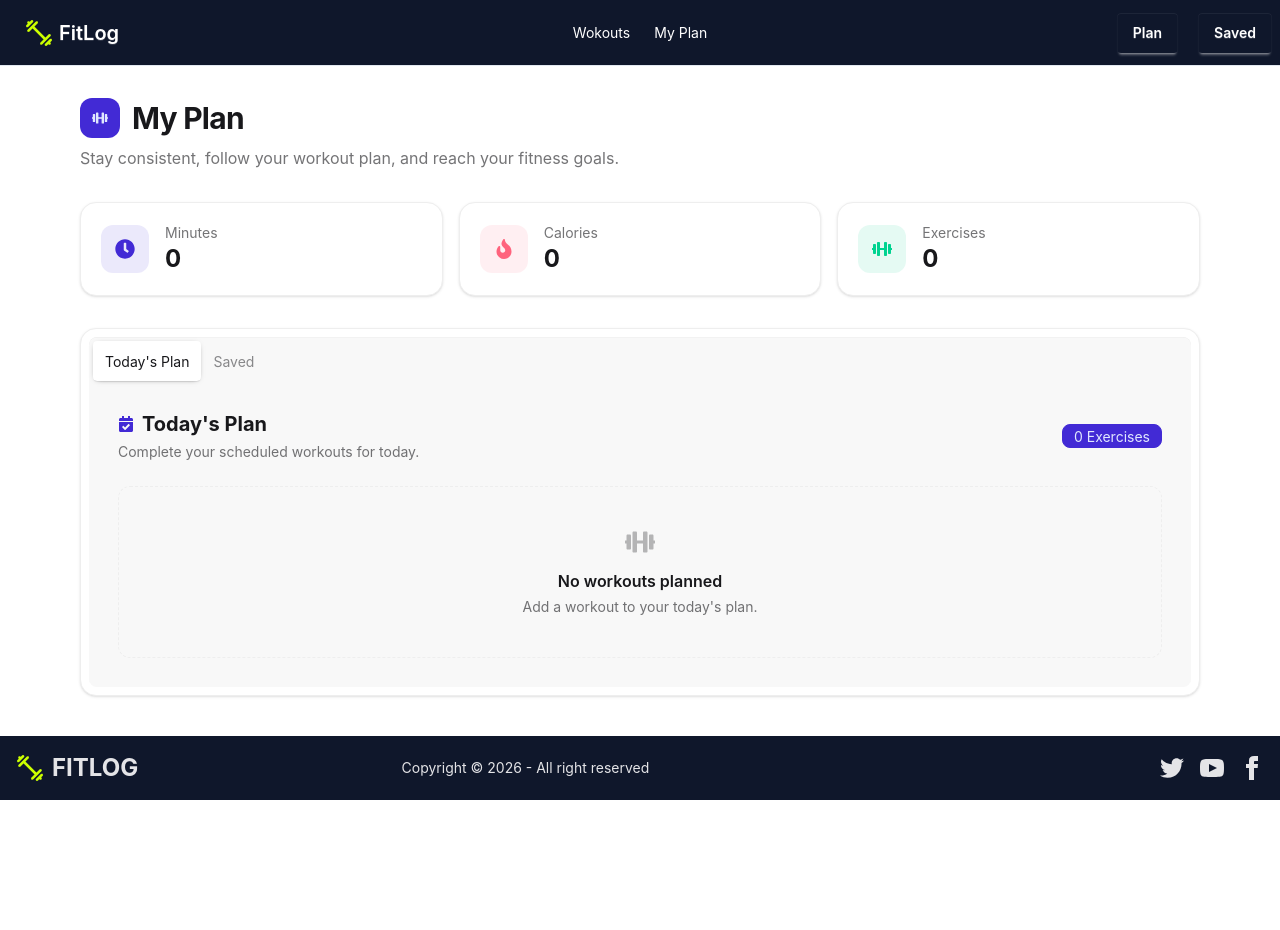
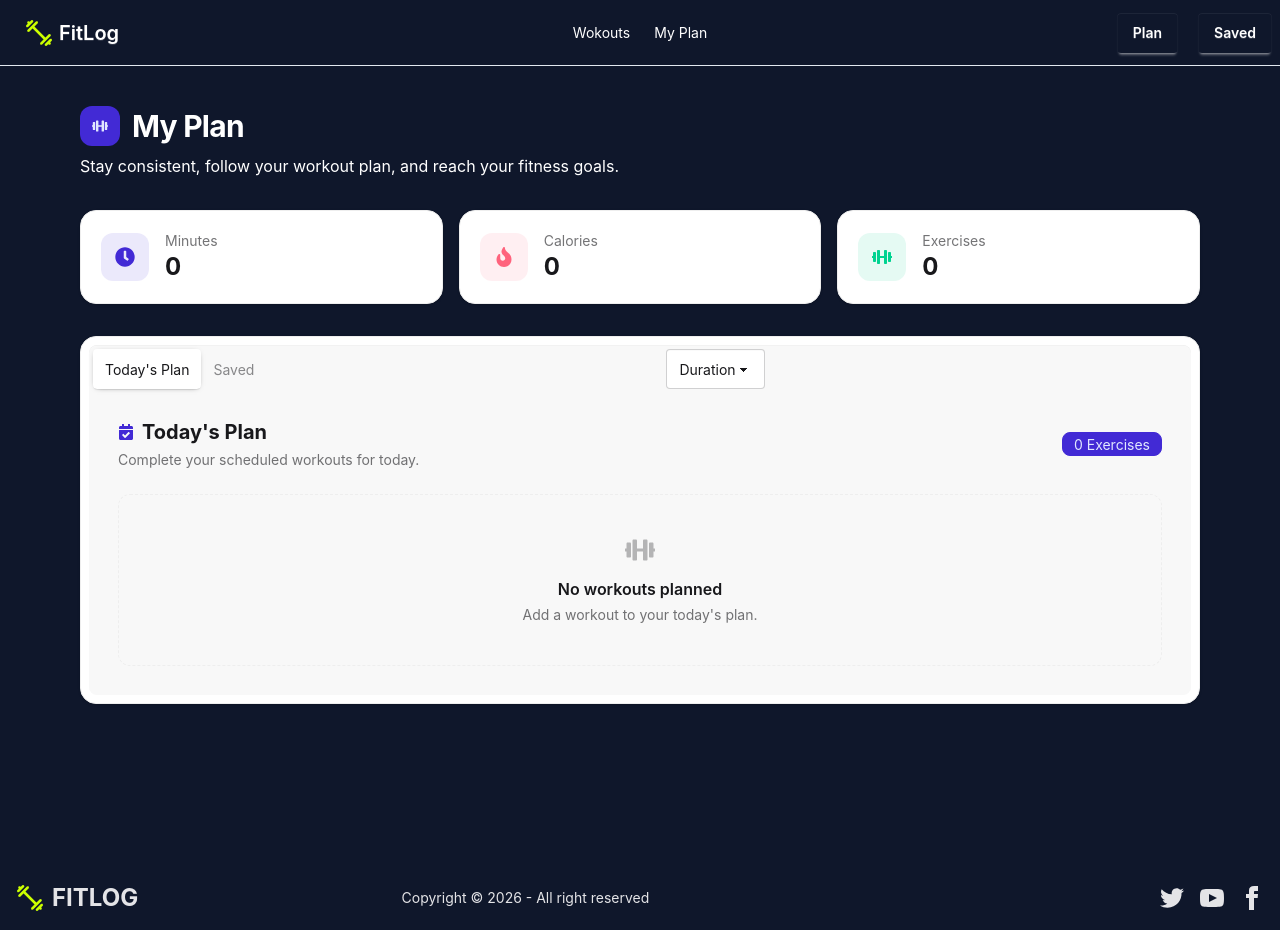
Before and after one commit to mahbub810515/a06-Fit-Log, a Next.js app: page /my-plan in a window 1280 px wide. Before the commit the page ends 800 px from the top, so only its background shows below. Built offline with nearby package versions, Linux system fonts and the light colour scheme.

Commit message:
sortBy function added to my-plan component

```diff
--- /dev/null
+++ b/src/app/loading.tsx
@@ -0,0 +1,9 @@
+
+
+const GlobalLoading = () => {
+  return (
+    <div>Loading.....</div>
+  )
+}
+
+export default GlobalLoading
--- a/src/app/my-plan/page.tsx
+++ b/src/app/my-plan/page.tsx
@@ -10,8 +10,24 @@ const MyPlan = () => {
   const context = useWorkout();
   const { todayPlan, savedWorkouts, } = context;
   const [activeTab, setActiveTab] = useState<"today" | "saved">("today");
+  const [sortBy, setSortBy] = useState<"duration" | "calories" | "rating">("duration");
+
+  const sortedWorkouts = (workouts: WorkoutType[]) => {
+    switch (sortBy) {
+      case "duration":
+        return workouts.sort((a, b) => b.duration - a.duration);
+      case "calories":
+        return workouts.sort((a, b) => b.caloriesBurned - a.caloriesBurned);
+      case "rating":
+        return workouts.sort((a, b) => b.rating - a.rating);
+      default:
+        return workouts;
+    }
+  };
+
   return (
-    <div className="container mx-auto max-w-6xl px-4 py-8">
+    <div className="bg-slate-900  min-h-screen py-10">
+      <div className="container mx-auto max-w-6xl px-4">
 
         {/* Header */}
         <div className="mb-8">
@@ -20,12 +36,12 @@ const MyPlan = () => {
               <FaDumbbell />
             </div>
 
-          <h1 className="text-3xl font-bold tracking-tight">
+            <h1 className="text-3xl text-white font-bold tracking-tight">
               My Plan
             </h1>
           </div>
 
-        <p className="text-base-content/60">
+          <p className="text-white">
             Stay consistent, follow your workout plan, and reach your fitness
             goals.
           </p>
@@ -45,7 +61,7 @@ const MyPlan = () => {
                 Minutes
               </p>
               <h2 className="text-2xl font-bold">
-              {activeTab === "today" ? todayPlan.reduce((total:number, workout:WorkoutType) => total + workout.duration, 0) : savedWorkouts.reduce((total:number, workout:WorkoutType) => total + workout.duration, 0)}
+                {activeTab === "today" ? todayPlan.reduce((total: number, workout: WorkoutType) => total + workout.duration, 0) : savedWorkouts.reduce((total: number, workout: WorkoutType) => total + workout.duration, 0)}
               </h2>
             </div>
           </div>
@@ -61,7 +77,7 @@ const MyPlan = () => {
                 Calories
               </p>
               <h2 className="text-2xl font-bold">
-              {activeTab === "today" ? todayPlan.reduce((total:number, workout:WorkoutType) => total + workout.caloriesBurned, 0) : savedWorkouts.reduce((total:number, workout:WorkoutType) => total + workout.caloriesBurned, 0)}
+                {activeTab === "today" ? todayPlan.reduce((total: number, workout: WorkoutType) => total + workout.caloriesBurned, 0) : savedWorkouts.reduce((total: number, workout: WorkoutType) => total + workout.caloriesBurned, 0)}
               </h2>
             </div>
           </div>
@@ -124,7 +140,7 @@ const MyPlan = () => {
               {/* Workout List */}
               {todayPlan.length > 0 || savedWorkouts.length > 0 ? (
                 <div className="space-y-4">
-                {todayPlan.map((workout) => (
+                  {sortedWorkouts(activeTab === "today" ? todayPlan : savedWorkouts).map((workout) => (
                     <WorkoutListCard
                       key={workout.id}
                       workout={workout}
@@ -174,7 +190,7 @@ const MyPlan = () => {
 
               {savedWorkouts.length > 0 ? (
                 <div className="space-y-4">
-                {savedWorkouts.map((workout) => (
+                  {sortedWorkouts(savedWorkouts).map((workout) => (
                     <WorkoutListCard
                       key={workout.id}
                       workout={workout}
@@ -194,14 +210,24 @@ const MyPlan = () => {
                   </p>
                 </div>
               )}
+            </div>
+
+            {/* Sort By Dropdown */}
+            <div className="ml-100 text-center">
+              <select defaultValue="Sort by" className="select" value={sortBy} onChange={(e) => setSortBy(e.target.value as "duration" | "calories" | "rating")}>
+                <option disabled={true}>Sort by</option>
+                <option value="duration">Duration</option>
+                <option value="calories">Calories</option>
+                <option value="rating">Rating</option>
+              </select>
+            </div>
+          </div>
 
         </div>
 
       </div>
     </div>
 
-    </div>
-
   );
 }
 
--- a/src/component/library/Library.tsx
+++ b/src/component/library/Library.tsx
@@ -2,7 +2,7 @@ import { WorkoutType } from "@/types/WorkoutType";
 import WorkoutsCard from "./WorkoutsCard";
 
 const getData=async()=>{
-    const res =await fetch('https://api.abcz.workers.dev/api/fitlog');
+    const res =await fetch('https://api.abcz.workers.dev/api/fitlog', {cache:'force-cache'});
     return res.json();
 }
 const Library = async() => {
```
Lines whose indentation alone changed are shown as unchanged.
